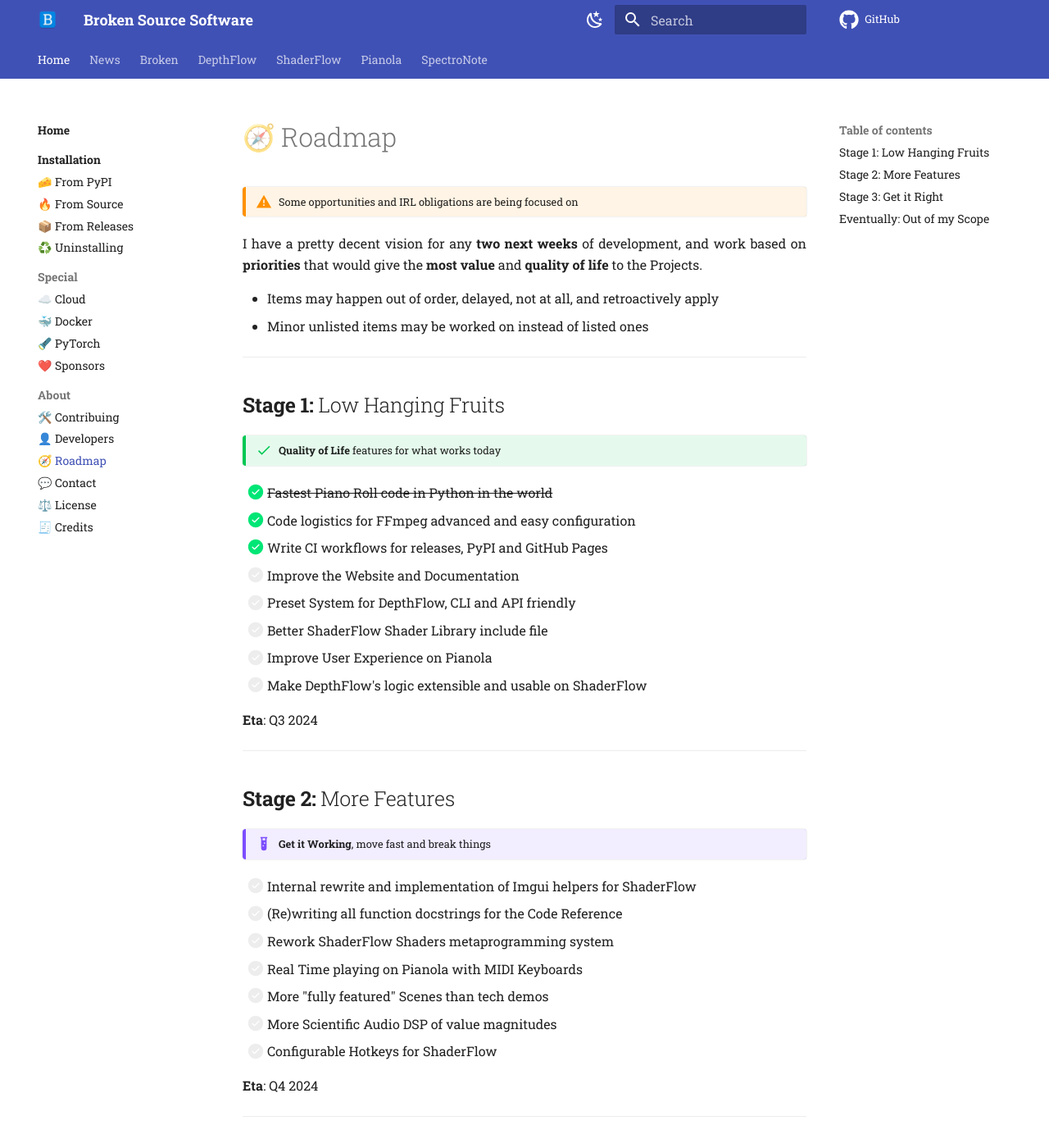
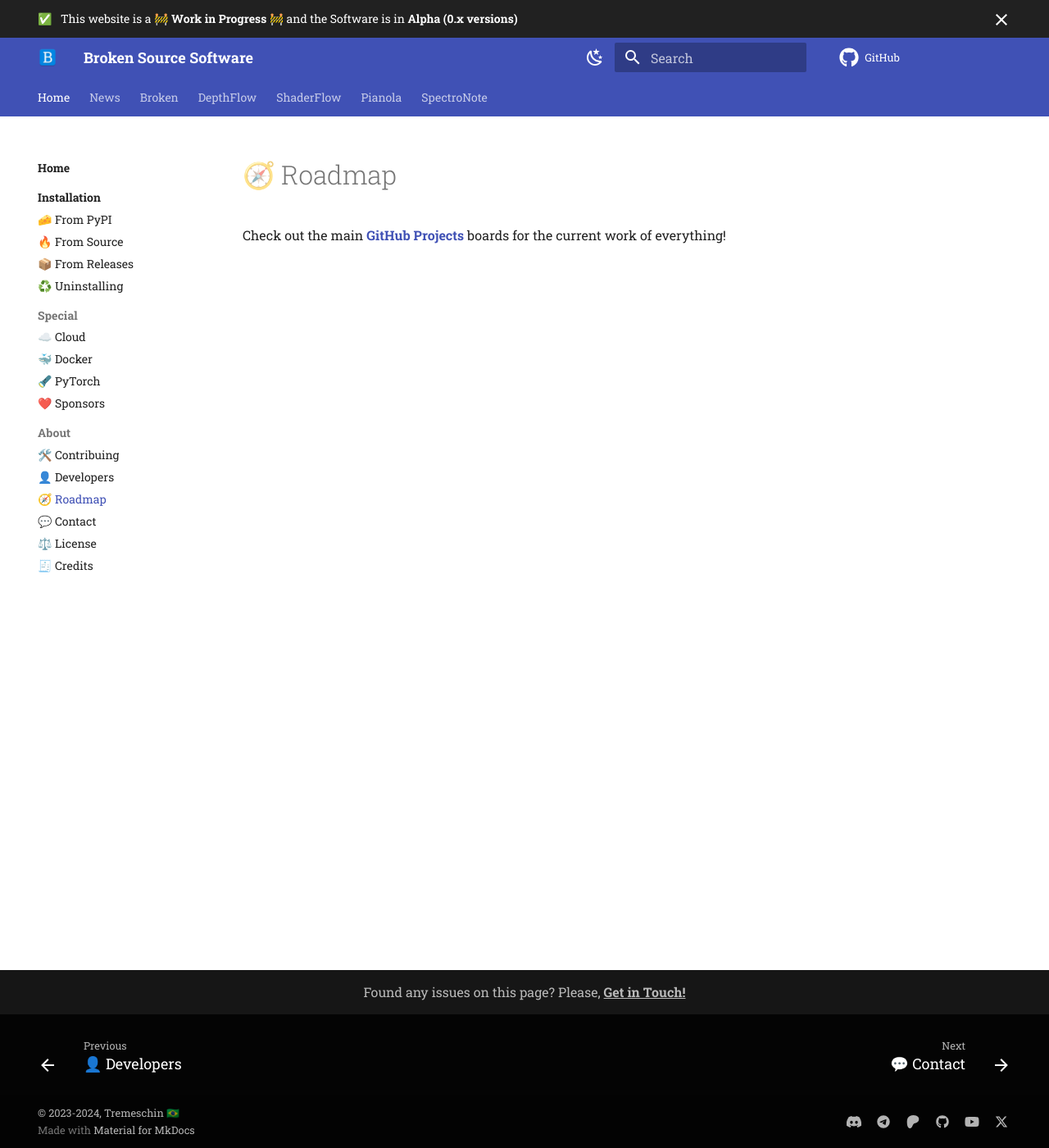
Before and after one commit to BrokenSource/BrokenSource, an MkDocs documentation site: the page built from Website/about/roadmap.md, in a window 1280 px wide and 1400 px high. Shown: the whole window at 82% size. Built offline with MkDocs 1.6.1 and Material for MkDocs 9.7.7, drawn with Linux system fonts in a browser that asks for light colours; some web fonts are replaced; plug-ins that fetch from the network failed and are left out; comment, search, counter and statistics services are not loaded; some of the changed text lies outside the part shown.

Commit message:
Update settings.json, link to main github project, include examples code in the website, add main banner, update dependencies

```diff
--- a/Website/about/roadmap.md
+++ b/Website/about/roadmap.md
@@ -2,60 +2,4 @@
 title: About/Roadmap
 ---
 
-!!! warning "Some opportunities and IRL obligations are being focused on"
-
-I have a pretty decent vision for any **two next weeks** of development, and work based on **priorities** that would give the **most value** and **quality of life** to the Projects.
-
-- Items may happen out of order, delayed, not at all, and retroactively apply
-- Minor unlisted items may be worked on instead of listed ones
-
-<hr>
-
-## **Stage 1:** Low Hanging Fruits
-!!! success "**Quality of Life** features for what works today"
-- [x] ~~Fastest Piano Roll code in Python in the world~~
-- [x] Code logistics for FFmpeg advanced and easy configuration
-- [x] Write CI workflows for releases, PyPI and GitHub Pages
-- [ ] Improve the Website and Documentation
-- [ ] Preset System for DepthFlow, CLI and API friendly
-- [ ] Better ShaderFlow Shader Library include file
-- [ ] Improve User Experience on Pianola
-- [ ] Make DepthFlow's logic extensible and usable on ShaderFlow
-
-**Eta**: Q3 2024
-
-<hr>
-
-## **Stage 2:** More Features
-!!! example "**Get it Working**, move fast and break things"
-- [ ] Internal rewrite and implementation of Imgui helpers for ShaderFlow
-- [ ] (Re)writing all function docstrings for the Code Reference
-- [ ] Rework ShaderFlow Shaders metaprogramming system
-- [ ] Real Time playing on Pianola with MIDI Keyboards
-- [ ] More "fully featured" Scenes than tech demos
-- [ ] More Scientific Audio DSP of value magnitudes
-- [ ] Configurable Hotkeys for ShaderFlow
-
-**Eta**: Q4 2024
-
-<hr>
-
-## **Stage 3:** Get it Right
-??? quote "**Code Logistics** Improvement and Stability"
-    <img src="https://github.com/BrokenSource/BrokenSource/assets/29046864/4f9c91c6-c080-462f-9387-64e315d84751"/>
-- [ ] General code stability improvements
-- [x] Split projects into their own packages[^1]
-- [ ] Write Test units for the code
-- [ ] Simplify stuff, automate code
-
-**Eta**: Q1 2025++
-
-<hr>
-
-## **Eventually:** Out of my Scope
-!!! quote "What the future holds"
-- [ ] Logos for the projects
-
-**Eta**: 202X
-
-[^1]: Let <a href="https://github.com/pypa/hatch" target="_blank">Hatchling</a> build system improve until then
+Check out the main [**GitHub Projects**](https://github.com/orgs/BrokenSource/projects/2){:target=_blank} boards for the current work of everything!
--- /dev/null
+++ b/Website/overrides/main.html
@@ -0,0 +1,37 @@
+{% extends "base.html" %}
+
+{% block announce %}
+  ✅ &nbsp; This website is a <b>🚧 Work in Progress 🚧</b> and the Software is in <b>Alpha (0.x versions)</b>
+{% endblock %}
+
+{% block footer %}
+
+  <!-- Spacer -->
+  <div style="height: 2rem;"></div>
+
+  <!-- On issues get in touch footer -->
+  <footer class="md-footer">
+    <div class="md-footer-meta md-typeset">
+      <div class="md-footer-meta__inner md-grid">
+        <div class="md-footer-custom">
+          Found any issues on this page? Please, <b><a href="https://brokensrc.dev/about/contact/">Get in Touch!</a></b>
+        </div>
+      </div>
+    </div>
+    {{ super() }}
+  </footer>
+
+  <style>
+    .md-footer-custom {
+      font-size: 0.8rem;
+      text-align: center;
+      padding: 0.5rem 0;
+      color: var(--md-footer-fg-color--light);
+      width: 100%;
+    }
+    .md-footer-custom a {
+      text-decoration: underline;
+    }
+  </style>
+
+{% endblock %}
--- a/mkdocs.yml
+++ b/mkdocs.yml
@@ -87,6 +87,7 @@
 
 theme:
   name: material
+  custom_dir: Website/overrides
   logo: resources/images/broken.png
   favicon: resources/images/broken.png
   font:
@@ -103,7 +104,7 @@
     - navigation.indexes
     - navigation.top
     - navigation.footer
-    - navigation.instant
+    # - navigation.instant
     # - navigation.instant.progress
     - search.suggest
     - search.highlight
@@ -139,7 +140,7 @@
   - social:
       cards_layout_options:
         font_family: Roboto Slab
-        background_color: "#4854b4"
+        background_color: "#3948a2"
   - search
   # - privacy # Fixme: https://github.com/squidfunk/mkdocs-material/discussions/3641
   - autorefs
@@ -158,7 +159,7 @@
 
             # General
             show_bases: true
-            show_source: false
+            show_source: true
 
             # Headings
             heading_level: 2
@@ -188,7 +189,7 @@
             show_signature: true
             show_signature_annotations: true
             signature_crossrefs: true
-            separate_signature: false
+            separate_signature: true
             line_length: 60
 
   - minify:
@@ -206,7 +207,8 @@
       comments: false
       rewrite_relative_urls: true
       heading_offset: 0
-      start: <!--start-->
+      recursive: true
+      # start: <!--start-->
       # end: <!--end-->
 
 markdown_extensions:
```
Also changed, not shown: Website/get/index.md (+1 -1 lines), Website/make.py (+19 -6 lines), pyproject.toml (+4 -3 lines).
